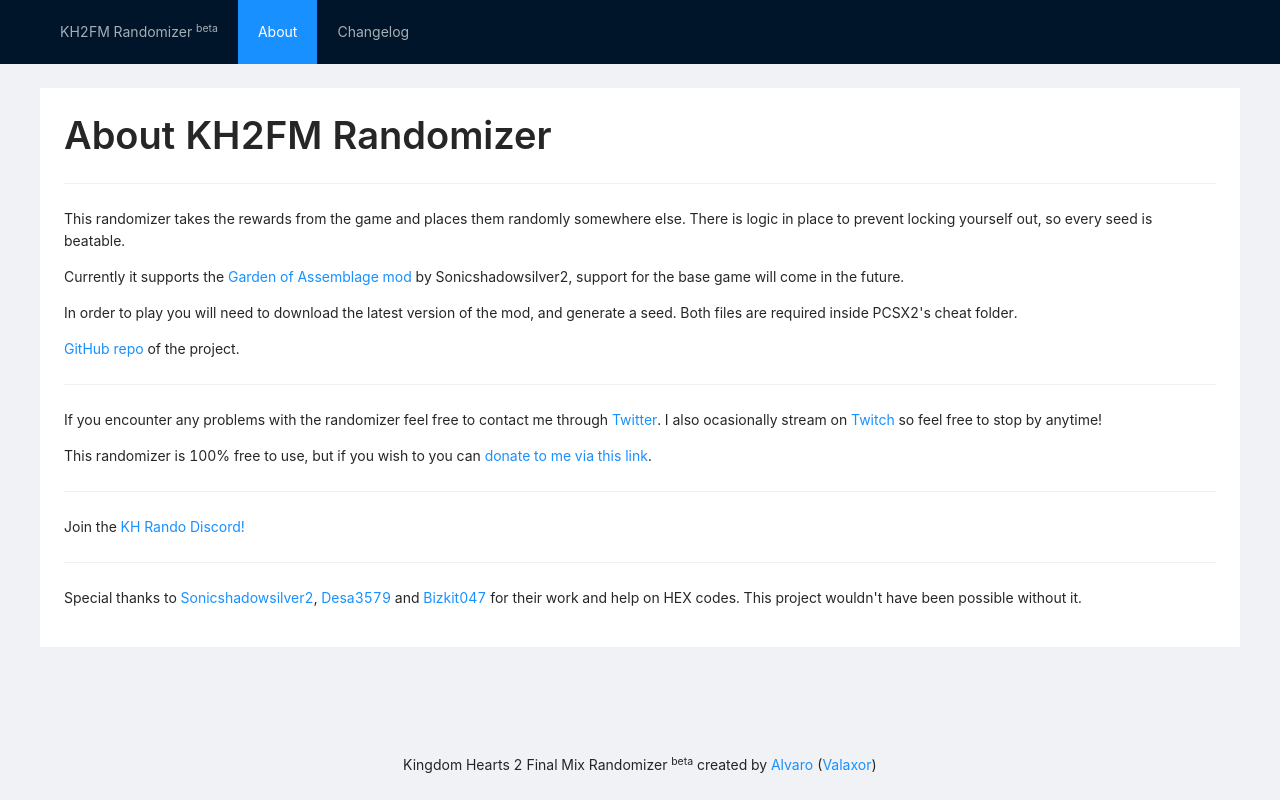
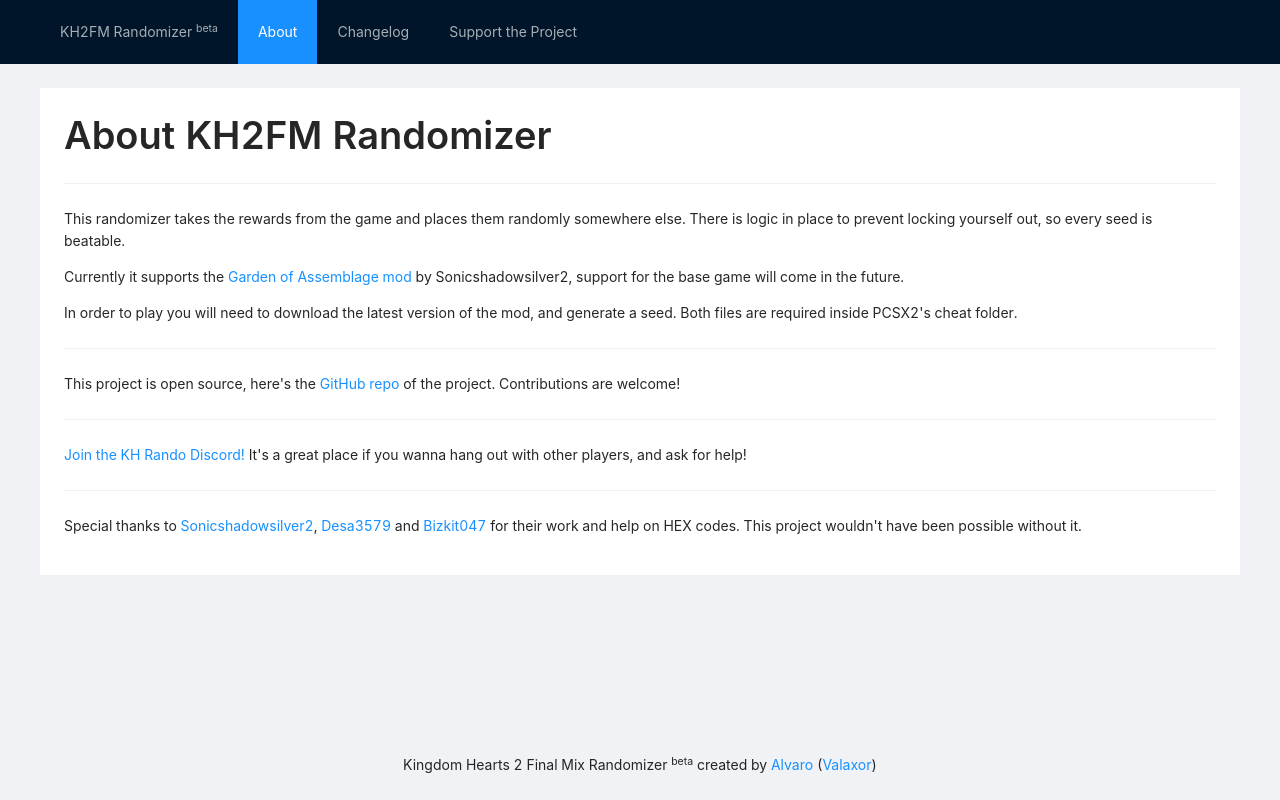
Before and after one commit to afresquet/kh2fm-randomizer, a React (Create React App) app: page /#/about in a window 1280 px wide. Built offline with nearby package versions, Linux system fonts and the light colour scheme.

Commit message:
Support page

```diff
--- a/src/App.tsx
+++ b/src/App.tsx
@@ -7,6 +7,7 @@
 import { Footer } from "./components/Footer";
 import { Header } from "./components/Header";
 import { Seed } from "./components/Seed";
+import { Support } from "./components/Support";
 import { SeedContextProvider } from "./context/seed";
 
 function App() {
@@ -28,6 +29,7 @@
 						/>
 						<Route path="/about" component={About} exact />
 						<Route path="/changelog" component={Changelog} exact />
+						<Route path="/support" component={Support} exact />
 						<Redirect to="/seed" />
 					</Switch>
 				</Layout.Content>
--- a/src/components/About.tsx
+++ b/src/components/About.tsx
@@ -39,46 +39,27 @@
 				folder.
 			</p>
 
+			<Divider />
+
 			<p>
+				This project is open source, here's the{" "}
 				<Typography.Link
 					href="https://github.com/afresquet/kh2fm-randomizer"
 					target="_blank"
 				>
 					GitHub repo
 				</Typography.Link>{" "}
-				of the project.
+				of the project. Contributions are welcome!
 			</p>
 
 			<Divider />
 
 			<p>
-				If you encounter any problems with the randomizer feel free to contact
-				me through{" "}
-				<Typography.Link href="http://twitter.valaxor.com" target="_blank">
-					Twitter
-				</Typography.Link>
-				. I also ocasionally stream on{" "}
-				<Typography.Link href="http://twitch.valaxor.com" target="_blank">
-					Twitch
+				<Typography.Link href="https://discord.gg/GcJR7Fv" target="_blank">
+					Join the KH Rando Discord!
 				</Typography.Link>{" "}
-				so feel free to stop by anytime!
-			</p>
-
-			<p>
-				This randomizer is 100% free to use, but if you wish to you can{" "}
-				<Typography.Link href="http://donate.valaxor.com" target="_blank">
-					donate to me via this link
-				</Typography.Link>
-				.
-			</p>
-
-			<Divider />
-
-			<p>
-				Join the{" "}
-				<Typography.Link href="https://discord.gg/GcJR7Fv" target="_blank">
-					KH Rando Discord!
-				</Typography.Link>
+				It's a great place if you wanna hang out with other players, and ask for
+				help!
 			</p>
 
 			<Divider />
--- a/src/components/Header.tsx
+++ b/src/components/Header.tsx
@@ -15,6 +15,10 @@
 	{
 		url: "/changelog",
 		title: "Changelog",
+	},
+	{
+		url: "/support",
+		title: "Support the Project",
 	},
 ];
 
--- /dev/null
+++ b/src/components/Support.tsx
@@ -0,0 +1,69 @@
+import { Divider, Typography } from "antd";
+import React from "react";
+
+export const Support: React.FC = () => {
+	return (
+		<div
+			style={{
+				margin: "0 auto",
+				maxWidth: 1200,
+				backgroundColor: "white",
+				padding: 24,
+			}}
+		>
+			<Typography.Title>Support the Project</Typography.Title>
+
+			<Divider />
+
+			<p>
+				This randomizer is 100% free to use and will <b>always</b> be.
+			</p>
+
+			<p>
+				If you would like to financially support my work, you can{" "}
+				<Typography.Link href="http://donate.valaxor.com" target="_blank">
+					donate to me
+				</Typography.Link>{" "}
+				or{" "}
+				<Typography.Link href="https://www.patreon.com/valaxor" target="_blank">
+					become a Patreon
+				</Typography.Link>
+				. Thank you very much :)
+			</p>
+
+			<p>
+				You can still support the project without spending any money. You are
+				supporting it already by playing/streaming it and you can let others
+				know about it. Thank you as well :)
+			</p>
+
+			<p>
+				You can also follow me on{" "}
+				<Typography.Link href="http://twitter.valaxor.com" target="_blank">
+					Twitter
+				</Typography.Link>{" "}
+				and on{" "}
+				<Typography.Link href="http://twitch.valaxor.com" target="_blank">
+					Twitch
+				</Typography.Link>
+				.
+			</p>
+
+			<p>
+				Please also consider supporting{" "}
+				<Typography.Link
+					href="https://twitter.com/Sonicshadowsil2"
+					target="_blank"
+				>
+					Sonicshadowsilver2
+				</Typography.Link>{" "}
+				and{" "}
+				<Typography.Link href="https://twitter.com/desa3579" target="_blank">
+					Desa3579
+				</Typography.Link>
+				, they were huge help for the project and without them it wouldn't have
+				been possible.
+			</p>
+		</div>
+	);
+};
```
